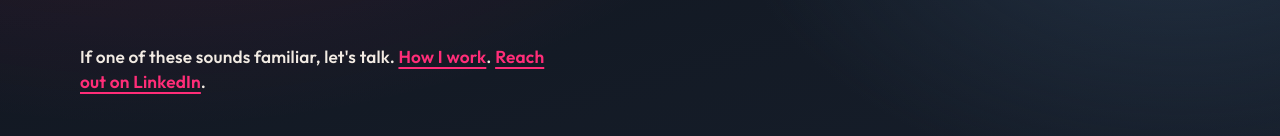
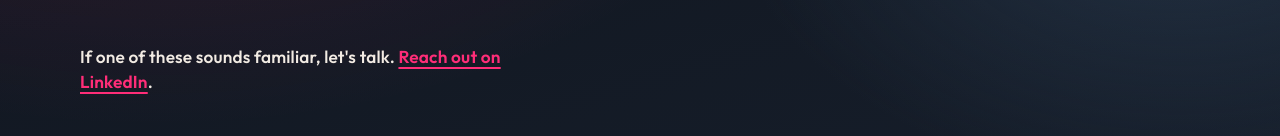
Before and after one commit to xyzcharlize/xyzcharlize.github.io, an Astro site: page /use-cases in a window 1280 px wide. Shown: the part 1778-1914 px from the top of the page. Built offline with nearby package versions, Linux system fonts and the light colour scheme; Astro itself is replaced by a stand-in of ours.

Commit message:
Drop the How I work link from the use-cases close.
The line now goes straight to LinkedIn.

Co-authored-by: Cha <xyzcharlize@users.noreply.github.com>

```diff
--- a/src/pages/use-cases.astro
+++ b/src/pages/use-cases.astro
@@ -3,8 +3,6 @@ import BaseLayout from '../layouts/BaseLayout.astro';
 import SiteHeader from '../components/SiteHeader.astro';
 import SiteFooter from '../components/SiteFooter.astro';
 import { spine } from '../lib/spine';
-
-const base = import.meta.env.BASE_URL;
 
 type Card = { name: string; tags: string[]; problem: string; solution: string };
 type Line = { category: string; cases: Card[] };
@@ -71,7 +69,6 @@ const lines = spine.useCases as Line[];
       </ul>
       <p class="prose prose-call">
         If one of these sounds familiar, let's talk.{' '}
-        <a href={`${base}how-i-work/`}>How I work</a>.{' '}
         <a href="https://www.linkedin.com/in/xyzcha" rel="noopener noreferrer">Reach out on LinkedIn</a>.
       </p>
     </section>
```
